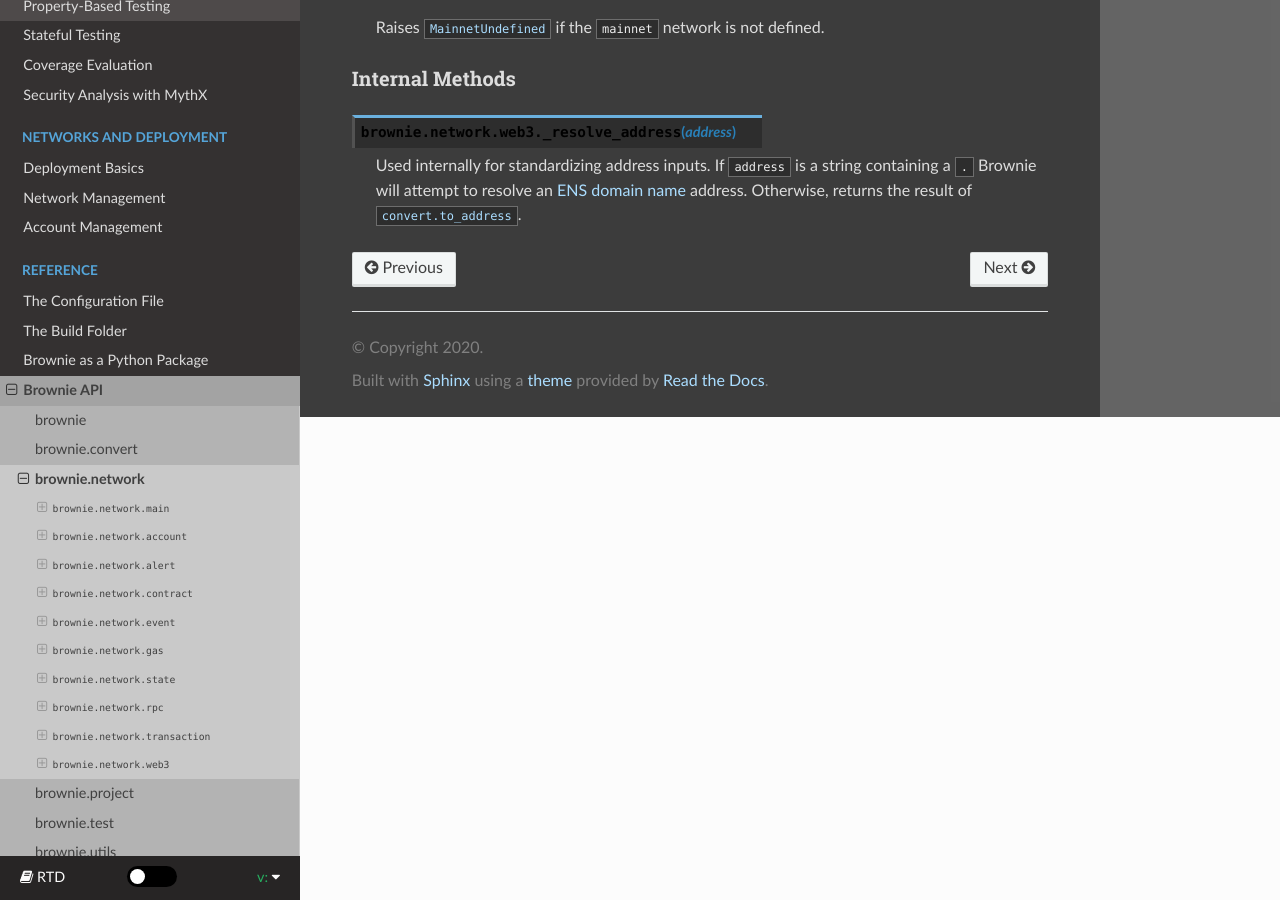
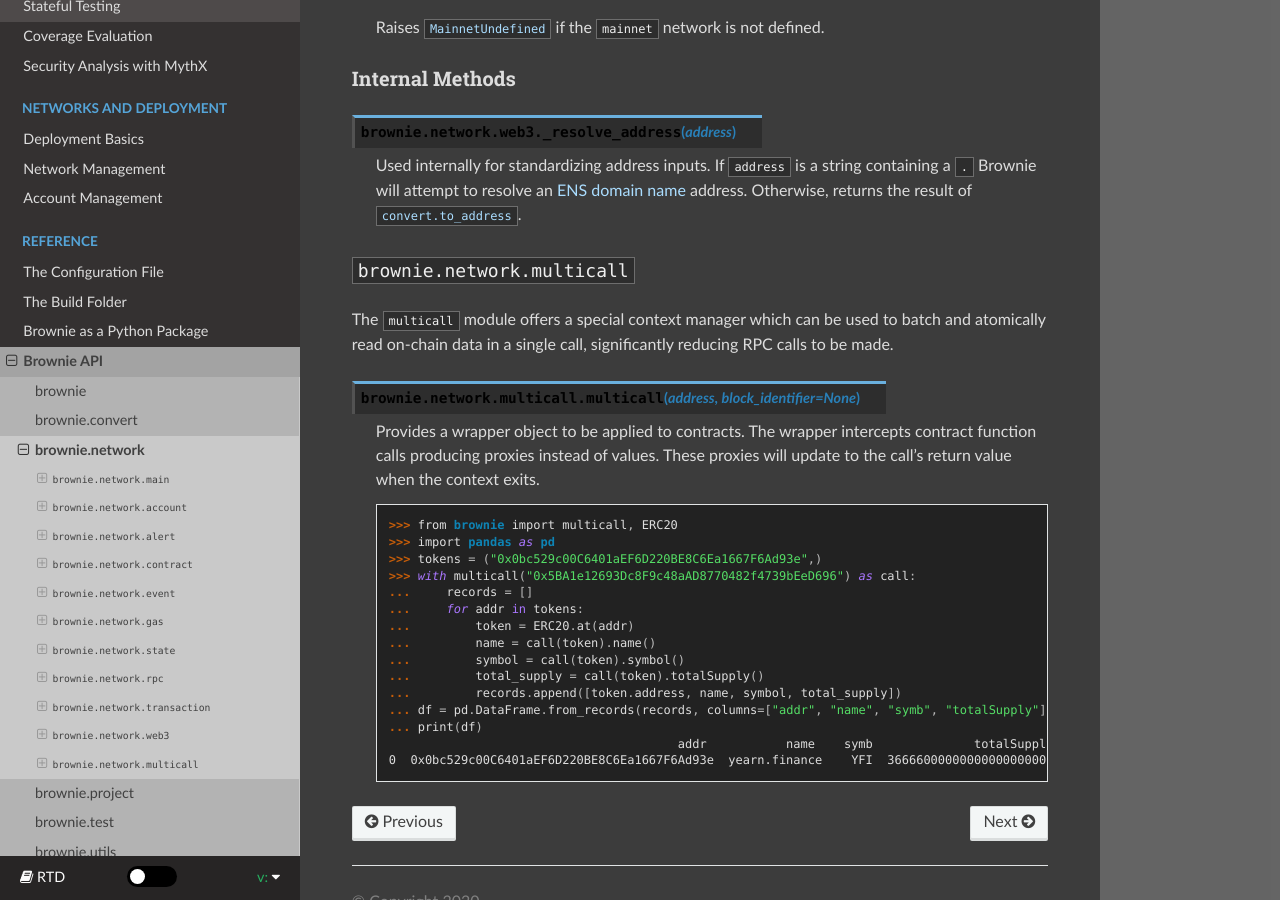
Before and after one commit to eth-brownie/brownie, a Sphinx documentation site: the page built from docs/api-network.rst, in a window 1280 px wide and 900 px high, scrolled down 54971 px. Built offline with Sphinx 7.4.7 and the Read the Docs theme 2.0.0, drawn with Linux system fonts in a browser that asks for light colours.

Commit message:
docs: add multicall section to network api

```diff
--- a/docs/api-network.rst
+++ b/docs/api-network.rst
@@ -2775,3 +2775,31 @@ Internal Methods
 .. py:method:: brownie.network.web3._resolve_address(address)
 
     Used internally for standardizing address inputs. If ``address`` is a string containing a ``.`` Brownie will attempt to resolve an `ENS domain name <https://ens.domains/>`_ address. Otherwise, returns the result of :func:`convert.to_address <brownie.convert.to_address>`.
+
+``brownie.network.multicall``
+=============================
+
+The ``multicall`` module offers a special context manager which can be used to batch and atomically read on-chain data in a single call, significantly reducing RPC calls to be made.
+
+
+.. py:function:: brownie.network.multicall.multicall(address, block_identifier=None)
+
+    Provides a wrapper object to be applied to contracts. The wrapper intercepts contract function calls producing proxies instead of values. These proxies will update to the call's return value when the context exits.
+
+    .. code-block:: python
+
+        >>> from brownie import multicall, ERC20
+        >>> import pandas as pd
+        >>> tokens = ("0x0bc529c00C6401aEF6D220BE8C6Ea1667F6Ad93e",)
+        >>> with multicall("0x5BA1e12693Dc8F9c48aAD8770482f4739bEeD696") as call:
+        ...     records = []
+        ...     for addr in tokens:
+        ...         token = ERC20.at(addr)
+        ...         name = call(token).name()
+        ...         symbol = call(token).symbol()
+        ...         total_supply = call(token).totalSupply()
+        ...         records.append([token.address, name, symbol, total_supply])
+        ... df = pd.DataFrame.from_records(records, columns=["addr", "name", "symb", "totalSupply"])
+        ... print(df)
+                                                addr           name    symb              totalSupply
+        0  0x0bc529c00C6401aEF6D220BE8C6Ea1667F6Ad93e  yearn.finance    YFI  36666000000000000000000
```
